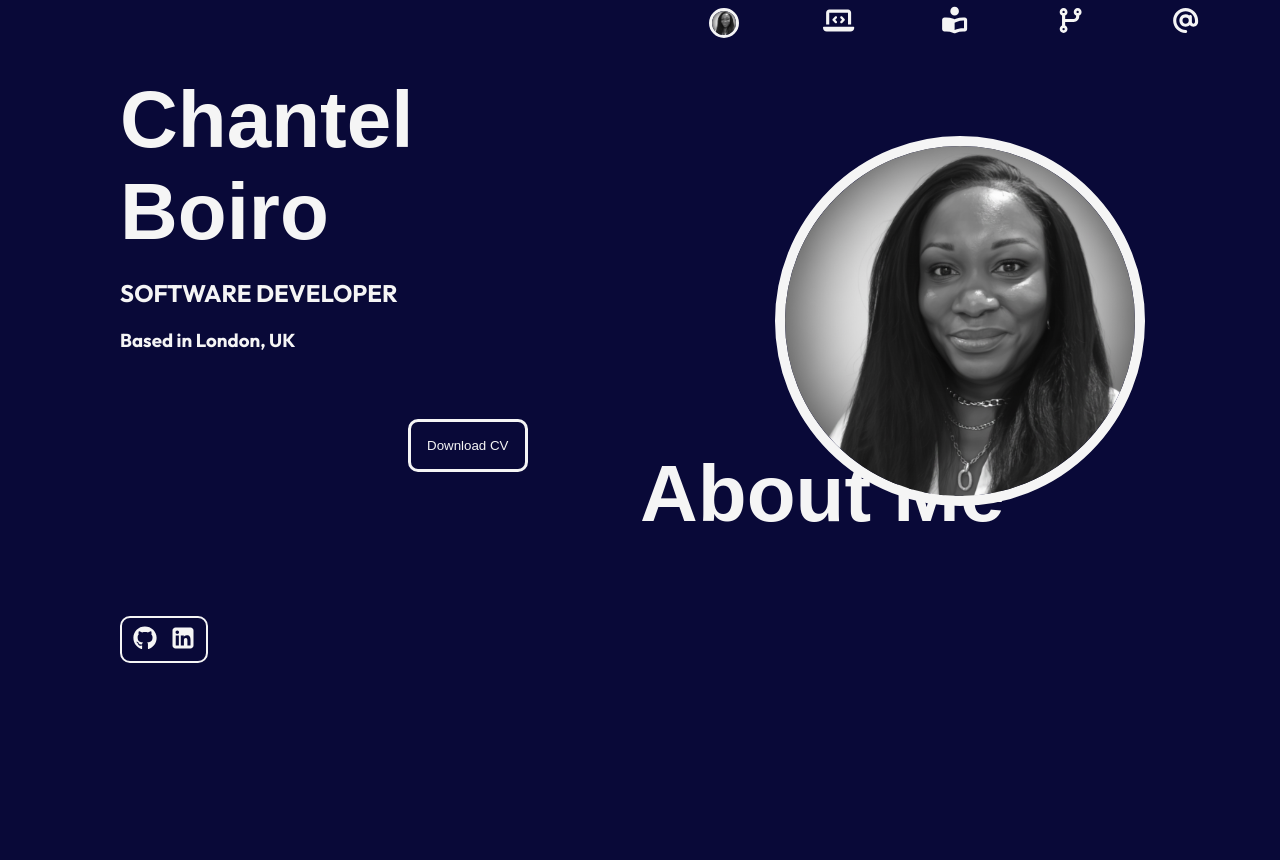
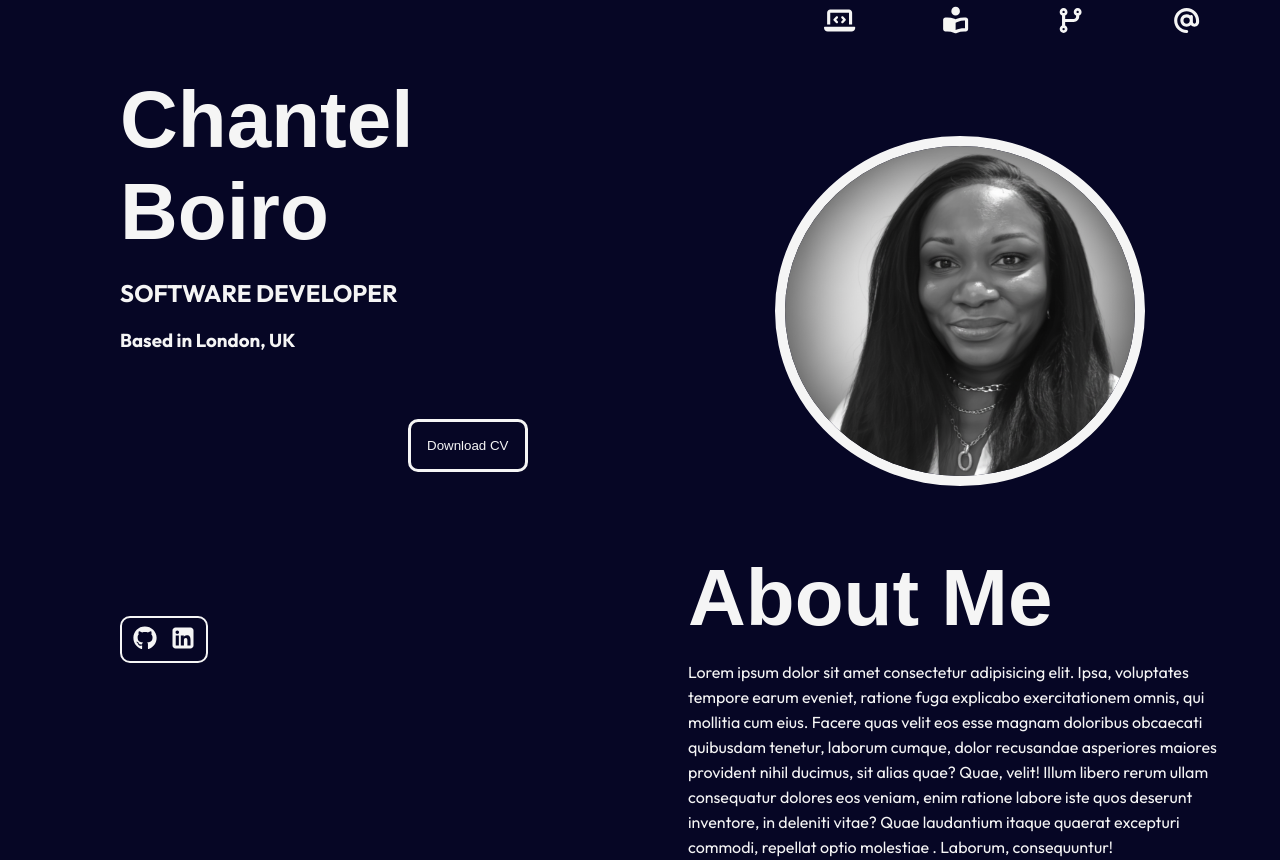
Before and after one commit to chantelVee/Portfolio.v1, a React (Vite) app: page / in a window 1280 px wide. Before the commit the page ends 808 px from the top, so only its background shows below. Built offline with nearby package versions, Linux system fonts and the light colour scheme; a web font is replaced by a local one.

Commit message:
WIP: framer installed, and animation added to profile image on scroll

```diff
--- a/package.json
+++ b/package.json
@@ -14,6 +14,7 @@
     "@fortawesome/free-regular-svg-icons": "^7.3.0",
     "@fortawesome/free-solid-svg-icons": "^7.3.0",
     "@fortawesome/react-fontawesome": "^3.3.1",
+    "framer-motion": "^12.42.2",
     "react": "^19.2.7",
     "react-dom": "^19.2.7"
   },
--- a/src/App.css
+++ b/src/App.css
@@ -144,7 +144,7 @@ textarea {
 /* nav bar */
 .nav-bar-container {
   width: 630px;
-  background-color: rgb(9, 9, 56);
+  background-color: rgb(6, 6, 37);
   margin: -0.5rem auto;
   position: fixed;
   z-index: 100;
@@ -198,7 +198,12 @@ img {
   visibility: visible;
   opacity: 1;
 }
-
+.nav-link svg, .nav-link .nav-avatar {
+  transition: transform 0.2s cubic-bezier(0.175, 0.885, 0.32, 1.275);
+}
+.nav-link:hover svg, .nav-link:hover .nav-avatar {
+  transform: scale(1.05);
+}
 /* about me */
 .profile-img{
   top: 8rem;
@@ -209,5 +214,23 @@ img {
 #main-Img {
   width: 350px;
   border: whitesmoke solid 10px;
+  overflow-anchor: 'none';
+  display: flex;
+  justify-content: center;
+  align-items: center;
 
 }
+motion.img {
+  width: 300px;
+  height: 300px;
+  border-radius: 16px;
+  object-fit: cover;
+}
+.about-me-header, .about-me-text {
+  top:8rem;
+  position: relative;
+  padding: 0 3rem;
+}
+.about-me-text {
+  line-height: 25px;
+}
--- a/src/App.tsx
+++ b/src/App.tsx
@@ -1,4 +1,5 @@
 import { useState } from 'react'
+import {useScroll, useMotionValueEvent, LayoutGroup} from "framer-motion";
 import PersonalDetails from './components/PersonalDetails'
 import Socials from './components/Socials'
 import Modal from './components/Modal'
@@ -9,9 +10,21 @@ import About_Me from './components/About_Me'
 
 function App() {
   const [isModalOpen, setIsModalOpen] = useState(false);
+  const [isScrolled, setIsScrolled] = useState(false);
+  const {scrollY} = useScroll();
+
+
+  useMotionValueEvent(scrollY, "change", (latest) => {
+    if (latest > 230 && !isScrolled) {
+      setIsScrolled(true);
+    } else if (latest <= 230 && isScrolled)  {
+      setIsScrolled(false);
+    }
+  });
 
   return (
     <>
+    <LayoutGroup>
       <div className='Portfolio'>
         <section className='static-section'>
           {/* personal details */}
@@ -20,12 +33,12 @@ function App() {
         </section>
 
         <section className='scroll-section'>
-          <NavBar>
+          <NavBar isScrolled={isScrolled} />
             {/* this will be static */}
             {/* jobs and skills, projects, interests */}
-          </NavBar>
+
           <div className='resume'>
-            <About_Me />
+            <About_Me isScrolled={isScrolled} />
             {/* relevant jobs */}
             {/* transferable skills */}
             {/* projects */}
@@ -36,6 +49,8 @@ function App() {
       {isModalOpen && (
         <Modal onClose={() => setIsModalOpen(false)}/>
       )}
+    </LayoutGroup>
+
     </>
   )
 }
--- a/src/components/About_Me.tsx
+++ b/src/components/About_Me.tsx
@@ -1,15 +1,33 @@
 import image from '../assets/portfolio-Img.jpg'
+import {motion} from 'framer-motion'
+import type { AboutMeProps } from '../types/about-me'
 
-export default function About_Me() {
+export default function About_Me({isScrolled}: AboutMeProps) {
   return (
     <>
-    <div className="profile-img">
-        <img id="main-Img" src={image} alt="" />
+    <div className="profile-img" style={{height: '350px', display: 'flex'}}>
+        {!isScrolled && (
+            <motion.img
+                layout
+                layoutId="profile-picture"
+                id="main-Img"
+                src={image}
+                alt="My profile"
+                transition={{
+                    type: "spring",
+                    stiffness: 300,
+                    damping: 30,
+                    mass: 1
+                }}
+            />
+        )}
+
     </div>
 
-     <div>
+     <div >
 
-        <h2>About Me</h2>
+        <h2 className='about-me-header'>About Me</h2>
+        <p className='about-me-text'>Lorem ipsum dolor sit amet consectetur adipisicing elit. Ipsa, voluptates tempore earum eveniet, ratione fuga explicabo exercitationem omnis, qui mollitia cum eius. Facere quas velit eos esse magnam doloribus obcaecati quibusdam tenetur, laborum cumque, dolor recusandae asperiores maiores provident nihil ducimus, sit alias quae? Quae, velit! Illum libero rerum ullam consequatur dolores eos veniam, enim ratione labore iste quos deserunt inventore, in deleniti vitae? Quae laudantium itaque quaerat excepturi commodi, repellat optio molestiae . Laborum, consequuntur!</p>
     </div>
     </>
 
--- a/src/components/NavBar.tsx
+++ b/src/components/NavBar.tsx
@@ -1,7 +1,8 @@
 import { faLaptopCode, faBookOpenReader, faCodeBranch, faAt } from "@fortawesome/free-solid-svg-icons"
 import { FontAwesomeIcon } from "@fortawesome/react-fontawesome"
 import image from '../assets/portfolio-Img.jpg'
-import type { NavItem } from "../types/navbar"
+import type { NavBarProps, NavItem } from "../types/navbar"
+import {motion} from "framer-motion"
 
 const nav_items: NavItem[] = [
     {id: "about", label: "about me", type: "image", src: image, url: "#about"},
@@ -11,16 +12,30 @@ const nav_items: NavItem[] = [
     {id: "contact", label: "contact me", type: "icon", icon: faAt, url: "#contact"},
 ]
 
-export default function NavBar() {
+export default function NavBar({isScrolled}: NavBarProps) {
   return (
-    <>
         <nav className="nav-bar-container" aria-label="Main Navigation">
             <ul className="nav-bar-contents">
                 {nav_items.map((item) => (
                     <li key={item.id} className="nav-item">
                         <a href={item.url} className="nav-link" aria-label={item.label}>
                             {item.type === "image" ? (
-                                <img src={item.src} alt={item.label} className="nav-avatar" />
+                                isScrolled ? (
+                                    <motion.img
+                                        layout
+                                        layoutId="profile-picture"
+                                        src={item.src}
+                                        alt={item.label}
+                                        className="nav-avatar"
+                                        transition={{
+                                            type: "spring",
+                                            stiffness: 300,
+                                            damping: 30,
+                                            mass: 1
+                                        }} />
+                                ) : (
+                                    <div style={{width: '32px', height: '32px'}}></div>
+                                )
                             ) : (
                                 <FontAwesomeIcon className="icon" icon={item.icon} />
                             )}
@@ -30,6 +45,5 @@ export default function NavBar() {
                 ))}
             </ul>
         </nav>
-    </>
   )
 }
--- a/src/index.css
+++ b/src/index.css
@@ -1,5 +1,5 @@
 :root {
-  background-color: rgb(9, 9, 56);
+  background-color: rgb(6, 6, 37);
   color: whitesmoke;
 
 }
@@ -12,7 +12,7 @@ h2 {
   font-weight: 600;
   font-size: 5rem;
 }
-h1, h3, span {
+h1, h3, span, p {
   font-family: "Outfit", sans-serif;
 }
 
--- /dev/null
+++ b/src/types/about-me.ts
@@ -0,0 +1,4 @@
+
+export type AboutMeProps = {
+    isScrolled: boolean
+};
--- a/src/types/navbar.ts
+++ b/src/types/navbar.ts
@@ -1,4 +1,5 @@
 import type { IconDefinition } from "@fortawesome/free-brands-svg-icons";
+
 
 export type BaseNavItem = {
     id: string;
@@ -17,3 +18,7 @@ export type IconNavItem = BaseNavItem & {
 };
 
 export type NavItem = ImageNavItem | IconNavItem;
+
+export type NavBarProps = {
+    isScrolled: boolean;
+};
```
Also changed, not shown: 1 other file (tests, documents, lock files or other folders).
